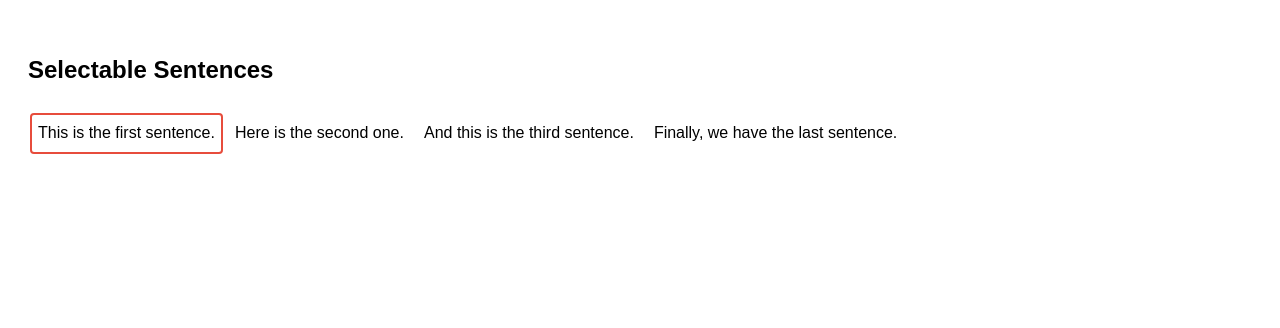
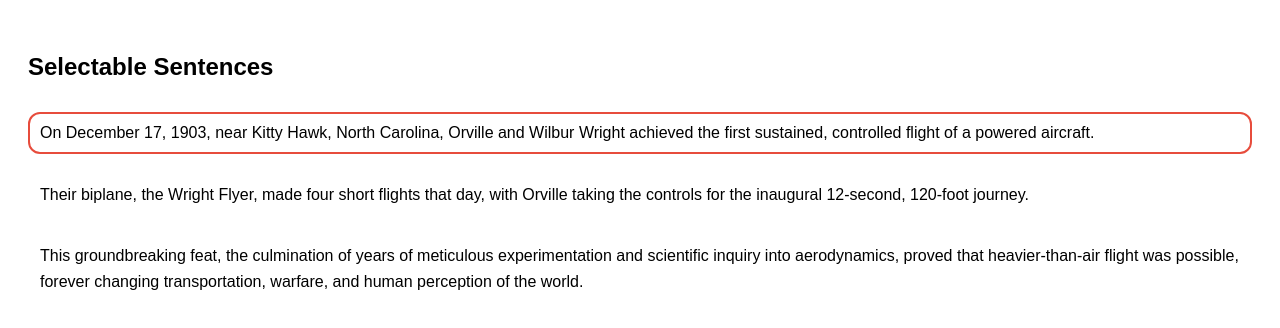
Before and after one commit to cork89/cork89.github.io, a plain HTML site: page sentences.html in a window 1280 px wide. Drawn offline with Linux system fonts and the light colour scheme.

Commit message:
update style

```diff
--- a/sentences.html
+++ b/sentences.html
@@ -9,47 +9,49 @@
         body {
             font-family: Arial, sans-serif;
             padding: 20px;
-            line-height: 1.8;
+            line-height: 1.6;
         }
 
         .sentence {
             display: inline-block;
-            padding: 4px 6px;
-            margin: 2px;
+            padding: 6px 10px;
+            margin: 6px 0;
+            border-radius: 12px;
             border: 2px solid transparent;
-            /* Prevents text shifting */
-            border-radius: 4px;
             cursor: pointer;
             user-select: none;
-            transition: border 0.2s ease;
+            transition: border 0.2s ease, background-color 0.2s ease;
+            background: white;
         }
 
-        /* Selected state will get a colored border */
         .selected {
             border-color: var(--border-color, black);
+        }
+
+        #paragraph {
+            display: flex;
+            flex-direction: column;
+            gap: 8px;
         }
     </style>
 </head>
 
 <body>
     <h2>Selectable Sentences</h2>
-    <p id="paragraph"></p>
+    <div id="paragraph"></div>
 
     <script>
         const paragraphText =
-            "This is the first sentence. Here is the second one. And this is the third sentence. Finally, we have the last sentence.";
-
-        // Different border colors for each sentence
+            "On December 17, 1903, near Kitty Hawk, North Carolina, Orville and Wilbur Wright achieved the first sustained, controlled flight of a powered aircraft. Their biplane, the Wright Flyer, made four short flights that day, with Orville taking the controls for the inaugural 12-second, 120-foot journey. This groundbreaking feat, the culmination of years of meticulous experimentation and scientific inquiry into aerodynamics, proved that heavier-than-air flight was possible, forever changing transportation, warfare, and human perception of the world."
         const borderColors = ["#e74c3c", "#3498db", "#27ae60", "#f39c12", "#8e44ad"];
 
         const paragraphEl = document.getElementById("paragraph");
 
-        // Split into sentences
         const sentences = paragraphText.match(/[^.!?]+[.!?]/g);
 
         sentences.forEach((sentence, i) => {
-            const span = document.createElement("span");
-            span.textContent = sentence.trim() + " ";
+            const span = document.createElement("div");
+            span.textContent = sentence.trim();
             span.classList.add("sentence");
             span.style.setProperty(
                 "--border-color",
@@ -60,22 +62,18 @@
 
         let isDragging = false;
 
-        // Select the first sentence by default
         const firstSentence = paragraphEl.querySelector(".sentence");
         if (firstSentence) {
             firstSentence.classList.add("selected");
         }
 
         function selectSentence(target) {
-            // Remove selection from all
             document.querySelectorAll(".sentence").forEach((s) => {
                 s.classList.remove("selected");
             });
-            // Add selection to the clicked one
             target.classList.add("selected");
         }
 
-        // Handle click and drag selection
         paragraphEl.addEventListener("mousedown", (e) => {
             if (e.target.classList.contains("sentence")) {
                 selectSentence(e.target);
```
